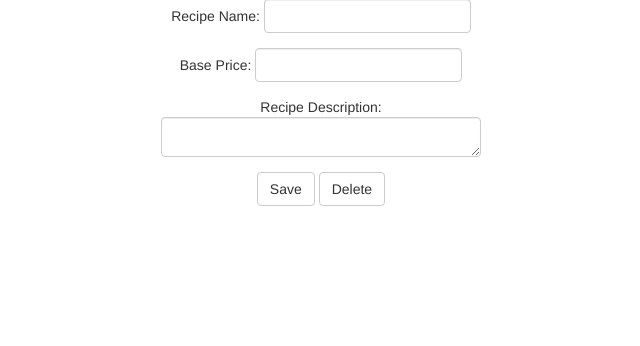
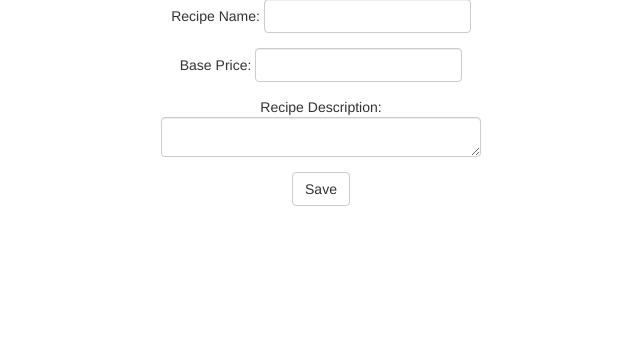
Before and after one commit to MaxHeller0/celinas-kitchen, a Flask app: page /recipe/ in a window 1280 px wide. Shown: the part 123-469 px from the top of the page, without its empty margins (319-959 px from the left). Run offline with Flask 2, Linux system fonts and the light colour scheme; the visitor is signed in with stand-in values (Sample User, id 1); data that the repository does not hold is empty; some libraries are stand-ins or nearby versions.

Commit message:
Disable recipe delete

```diff
--- a/application.py
+++ b/application.py
@@ -85,9 +85,9 @@ def recipe(name=None):
                     recipe = new_recipe(request)
                 return redirect("/recipe/{name}".format(name=name))
 
-            elif source == "delete_button":
-                Recipe.delete(name)
-                return redirect(url_for("index"))
+            # elif source == "delete_button":
+            #     Recipe.delete(name)
+            #     return redirect(url_for("index"))
 
             else:
                 # source must have been an edit button
--- a/templates/edit_recipe.html
+++ b/templates/edit_recipe.html
@@ -24,7 +24,7 @@
       </div>
       <div class="form-group">
         <button name="source" value="save_button" class="btn btn-default" type="submit">Save</button>
-        <button name="source" value="delete_button" class="btn btn-default" type="submit">Delete</button>
+        <!-- <button name="source" value="delete_button" class="btn btn-default" type="submit">Delete</button> -->
       </div>
     </fieldset>
     <input type="hidden" name="old_name" value="{{recipe.name}}"/>
```
